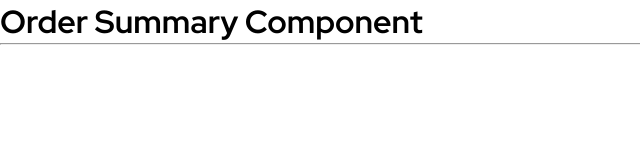
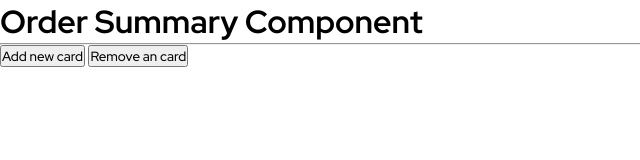
Before and after one commit to pxnditxyr/order-sumary-card-component, a plain HTML site: page index.html in a window 1280 px wide. Shown: the whole page, without its empty margins (0-640 px from the left). Drawn offline with Linux system fonts and the light colour scheme.

Commit message:
feat[src]: Added Basic struct HTML

```diff
--- a/index.html
+++ b/index.html
@@ -17,6 +17,11 @@
             <hr />
         </header>
         <main>
+            <article class="action-buttons">
+                <button id="add-card-button"> Add new card </button>
+                <button id="remove-card-button"> Remove an card </button>
+            </article>
+            <div class="gallery"></div>
         </main>
         <script type="module" src="./assets/js/index.js"></script>
     </body>
```
